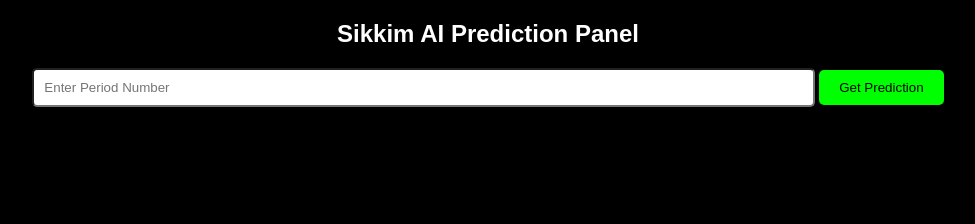
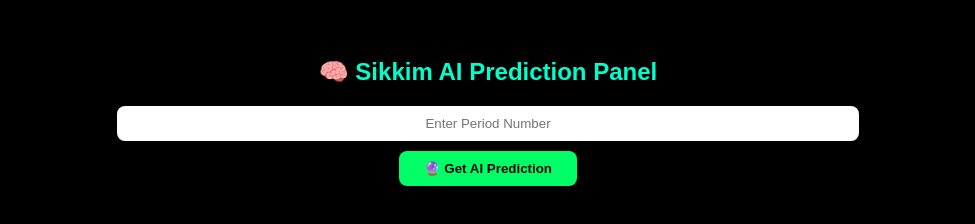
Before and after one commit to gavatekundan-arch/Sikkim-Game-AI, a plain HTML site: page index.html in a window 1280 px wide. Shown: the whole page, without its empty margins (152-1127 px from the left). Drawn offline with Linux system fonts and the light colour scheme.

Commit message:
Update index.html

```diff
--- a/index.html
+++ b/index.html
@@ -1,40 +1,50 @@
 <!DOCTYPE html>
 <html>
 <head>
-<title>Sikkim AI Prediction</title>
-<style>
-    body { background:black; color:white; text-align:center; font-family:Arial; }
-    input { padding:10px; border-radius:5px; width:60%; }
-    button { padding:10px 20px; border:none; background:lime; border-radius:5px; }
-</style>
+  <title>Sikkim AI Prediction v2</title>
+  <style>
+    body { background:#000; color:#fff; font-family:Arial; text-align:center; padding:30px; }
+    h2 { color:#00ffcc; }
+    input { padding:10px; width:60%; border-radius:8px; border:none; text-align:center; }
+    button { padding:10px 25px; border:none; background:#00ff66; color:#000; border-radius:8px; margin-top:10px; font-weight:bold; }
+    .result-box { background:#111; margin-top:25px; padding:15px; border-radius:10px; box-shadow:0 0 10px #0f0; display:inline-block; }
+    .chance { font-size:20px; color:#ffcc00; }
+  </style>
 </head>
 <body>
 
-<h2>Sikkim AI Prediction Panel</h2>
+  <h2>🧠 Sikkim AI Prediction Panel</h2>
+  <input id="period" placeholder="Enter Period Number">
+  <br>
+  <button onclick="predict()">🔮 Get AI Prediction</button>
 
-<input id="period" placeholder="Enter Period Number">
-<button onclick="predict()">Get Prediction</button>
+  <div class="result-box" id="result" style="display:none;">
+    <h3 id="prediction"></h3>
+    <p class="chance" id="chance"></p>
+  </div>
 
-<h3 id="result" style="margin-top:20px;"></h3>
+  <script>
+    function predict() {
+      const period = document.getElementById("period").value.trim();
+      if (!period) return alert("⚠️ Period number daalo!");
 
-<script>
-function predict(){
-    let p = document.getElementById("period").value;
+      // Convert last 3 digits into base pattern
+      let last3 = parseInt(period.slice(-3)) || 0;
 
-    if(p === ""){
-        document.getElementById("result").innerHTML = "Enter period number!";
-        return;
+      // Simple AI trend logic
+      let num = (last3 * 7 + 3) % 10; // pseudo-random pattern
+      let color = num % 2 === 0 ? "🟥 RED" : "🟩 GREEN";
+      let size = num >= 5 ? "BIG" : "SMALL";
+
+      // AI confidence calculation
+      let chance = 60 + Math.floor(Math.random() * 40); // 60–99%
+
+      document.getElementById("result").style.display = "block";
+      document.getElementById("prediction").innerHTML =
+        `<b>Number:</b> ${num}<br><b>Color:</b> ${color}<br><b>Size:</b> ${size}`;
+      document.getElementById("chance").innerText = `🎯 AI Prediction Chance: ${chance}%`;
     }
-
-    // Random simple prediction model
-    let num = Math.floor(Math.random()*10);
-    let color = num%2===0 ? "RED" : "GREEN";
-    let size  = num>=5 ? "BIG" : "SMALL";
-
-    document.getElementById("result").innerHTML =
-        "Number: "+num+"<br>Color: "+color+"<br>Size: "+size;
-}
-</script>
+  </script>
 
 </body>
 </html>
```
